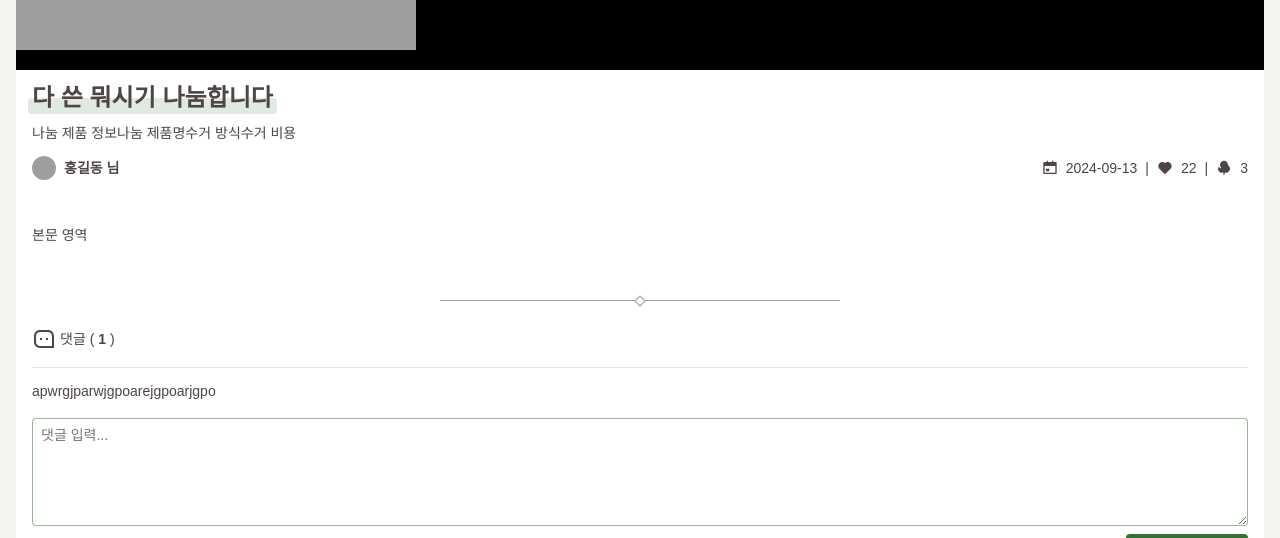
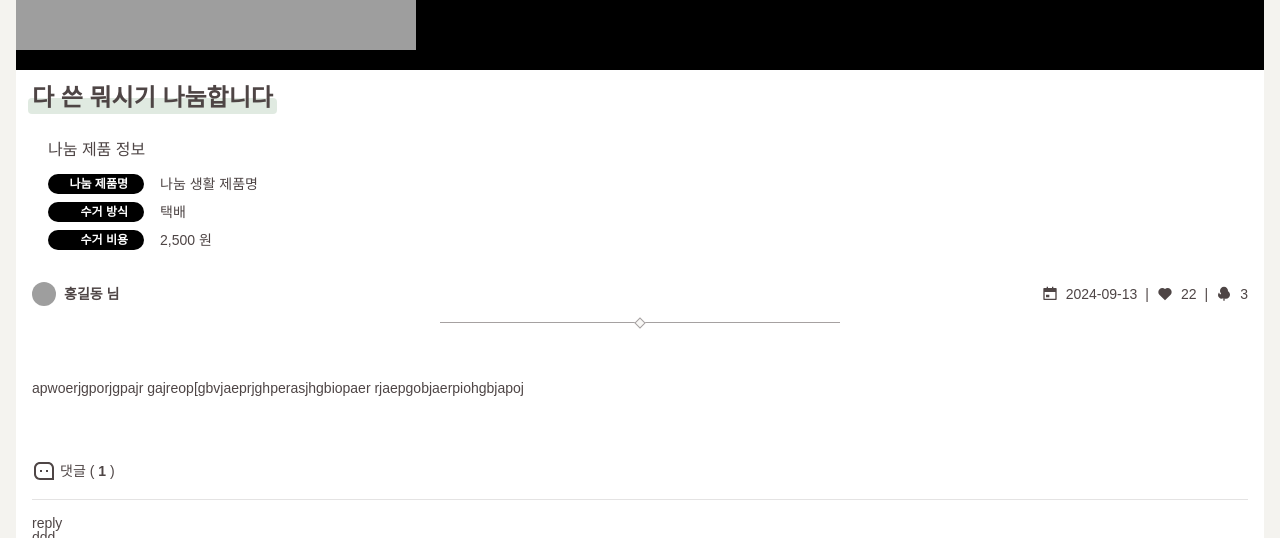
Before and after one commit to prgrms-fe-devcourse/NFE1_2_SharingLiving, a React (Vite) app in the folder shareliving-front/: page /product/1 in a window 1280 px wide. Shown: the part 414-952 px from the top of the page. Built offline with nearby package versions, Linux system fonts and the light colour scheme; no server answers; grey boxes are pictures that could not be loaded; a web font is replaced by a local one.

Commit message:
update: 상세 페이지, 댓글

```diff
--- a/shareliving-front/src/assets/css/pages/_detailPage.scss
+++ b/shareliving-front/src/assets/css/pages/_detailPage.scss
@@ -10,7 +10,7 @@
 }
 
 #detailSummary {
-
+    margin-block-end: .8rem;
 }
 
 .detail-title-area {
@@ -39,6 +39,32 @@
 
 .detail-item-info {
     display: flex;
+    flex-flow: column nowrap;
+    gap: .4rem;
+    padding: .8rem;
+
+    > dt {
+        margin-block-end: .4rem;
+        font-size: var(--fnt-lg);
+    }
+
+    > dd {
+        display: flex;
+        align-items: center;
+        gap: .8rem;
+
+        &::before {
+            padding: .2rem .8rem;
+            width: 4.8rem;
+            border-radius: 25rem;
+            background-color: rgb(var(--clr-max));
+            color: rgb(var(--clr-text-on-tint));
+            font-size: var(--fnt-sm);
+            font-weight: 700;
+            text-align: end;
+            content: attr(data-item-info-label);
+        }
+    }
 }
 
 .detail-info-area {
--- a/shareliving-front/src/assets/css/style.css
+++ b/shareliving-front/src/assets/css/style.css
@@ -1115,6 +1115,10 @@ a:hover, a:focus, a:active {
   background-color: black;
 }
 
+#detailSummary {
+  margin-block-end: 0.8rem;
+}
+
 .detail-title-area {
   padding: 0.8rem;
 }
@@ -1141,6 +1145,29 @@ a:hover, a:focus, a:active {
 
 .detail-item-info {
   display: flex;
+  flex-flow: column nowrap;
+  gap: 0.4rem;
+  padding: 0.8rem;
+}
+.detail-item-info > dt {
+  margin-block-end: 0.4rem;
+  font-size: var(--fnt-lg);
+}
+.detail-item-info > dd {
+  display: flex;
+  align-items: center;
+  gap: 0.8rem;
+}
+.detail-item-info > dd::before {
+  padding: 0.2rem 0.8rem;
+  width: 4.8rem;
+  border-radius: 25rem;
+  background-color: rgb(var(--clr-max));
+  color: rgb(var(--clr-text-on-tint));
+  font-size: var(--fnt-sm);
+  font-weight: 700;
+  text-align: end;
+  content: attr(data-item-info-label);
 }
 
 .detail-info-area {
--- a/shareliving-front/src/components/items/ArticleReply.jsx
+++ b/shareliving-front/src/components/items/ArticleReply.jsx
@@ -1,7 +1,40 @@
+const temp = {
+  userName: 'ddd',
+  userID: '12535jjdsfc',
+  writtenDate: '2024-09-13',
+  replyTo: {
+    replyTarget: 'reply',
+    targetID: '1234'
+  },
+  replyText: `apwrgjparwjgpoarejgpoarjgpo`,
+}
+
 const ArticleReply = ({ replyObject }) => {
   return (
     <div className="reply-item">
-      <div>{ replyObject.replyText }</div>
+      <div className="reply-target-indicator">{ replyObject.replyTo.replyTarget }</div>
+
+      <div className="reply-body">
+        <div className="reply-info">
+          <div className="reply-user-tag">
+            { replyObject.userName }
+          </div>
+
+          <p className="reply-date">{ replyObject.writtenDate }</p>
+        </div>
+
+        <div>{ replyObject.replyText }</div>
+
+        <div className="reply-item-container">
+
+        </div>
+      </div>
+
+      <div className="reply-item-controls">
+        <button type="button" className="button-add-reply">
+          댓글
+        </button>
+      </div>
     </div>
   );
 };
--- a/shareliving-front/src/pages/ProductDetail.jsx
+++ b/shareliving-front/src/pages/ProductDetail.jsx
@@ -1,9 +1,12 @@
-import { useEffect } from 'react';
+import { useEffect, useState } from 'react';
 import { useLocation } from 'react-router-dom';
 import { getCurrentArticle } from '../components/authentication/utils/service/apiUtil';
+
 import ArticleReply from '../components/items/ArticleReply';
 
 const articleObject = {
+  dataID: '',
+  dataType: 'article',
   title: '다 쓴 뭐시기 나눔합니다',
   date: '2024-09-13',
   author: {
@@ -16,10 +19,33 @@ const articleObject = {
   shareItem: {
     // 이 항목이 존재하면 제품 나눔, 아니면 지식 나눔
     // 제품 나눔일 경우 이 안에 제품에 대한 정보와 수거 방식, 비용 등에 대한 정보 포함
+    itemName: '나눔 생활 제품명',
+    shippingMethod: '택배',
+    shippingPrice: 2500,
+    itemImages: [
+      { imageURL: '' },
+      { imageURL: '' },
+      { imageURL: '' },
+      { imageURL: '' },
+      { imageURL: '' }
+    ]
   },
+  articleText: `
+    apwoerjgporjgpajr
+    gajreop[gbvjaeprjghperasjhgbiopaer
+    rjaepgobjaerpiohgbjapoj
+  `,
   replies: [
     {
-      name: 'ddd',
+      dataID: '',
+      dataType: 'reply',
+      userName: 'ddd',
+      userID: '12535jjdsfc',
+      writtenDate: '2024-09-13',
+      replyTo: {
+        replyTarget: 'reply',
+        targetID: '1234'
+      },
       replyText: `apwrgjparwjgpoarejgpoarjgpo`,
     }
   ],
@@ -27,6 +53,7 @@ const articleObject = {
 
 const ProductDetail = () => {
   const thisLocation = useLocation().pathname.split('/').pop(); // 현재 접근한 문서의 id
+  const [currentReplyTarget, setReplyTarget] = useState({ replyTarget: 'article', targetID: thisLocation }); // 최초 댓글 작성 대상 - 게시물
 
   useEffect(() => {
     const thisItem = getCurrentArticle(thisLocation).then((res) => { return JSON.parse(res.title); });
@@ -48,11 +75,18 @@ const ProductDetail = () => {
 
           <dl className="detail-item-info">
             <dt>나눔 제품 정보</dt>
-            { /** 만약 제품 나눔일 경우 제품에 대한 정보 표시 */ }
 
-            <dd className="detail-item-name">나눔 제품명</dd>
-            <dd className="detail-item-shipping">수거 방식</dd>
-            <dd className="detail-item-price">수거 비용</dd>
+            <dd className="detail-item-name" data-item-info-label="나눔 제품명">
+              { articleObject.shareItem.itemName }
+            </dd>
+
+            <dd className="detail-item-shipping" data-item-info-label="수거 방식">
+              { articleObject.shareItem.shippingMethod }
+            </dd>
+
+            <dd className="detail-item-price" data-item-info-label="수거 비용">
+              { articleObject.shareItem.shippingPrice.toLocaleString('ko-KR') } 원
+            </dd>
           </dl>
         </dt>
 
@@ -84,11 +118,15 @@ const ProductDetail = () => {
         </dd>
       </dl>
 
+      <div className="separator"></div>
+
       <div id="detailText">
-        본문 영역
+        { articleObject.articleText }
       </div>
 
-      <div className="separator"></div>
+      <div>
+        { /** 좋아요 / 좋아요 취소 버튼 영역 */ }
+      </div>
 
       <div id="detailReply">
         <div className="detail-reply-counter">
@@ -113,8 +151,6 @@ const ProductDetail = () => {
             입력
           </button>
         </form>
-
-
       </div>
     </article>
   );
```
